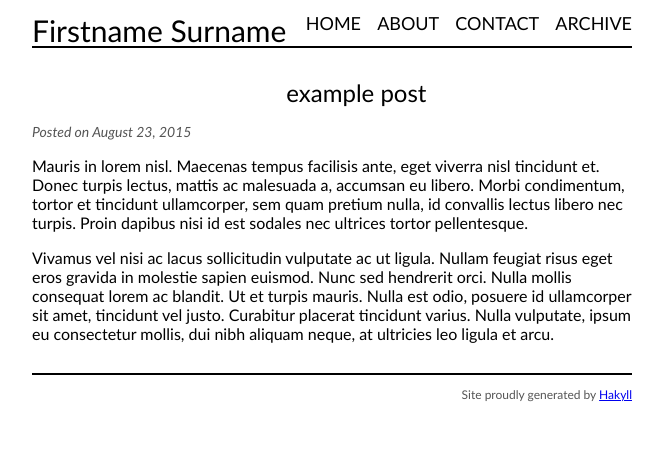
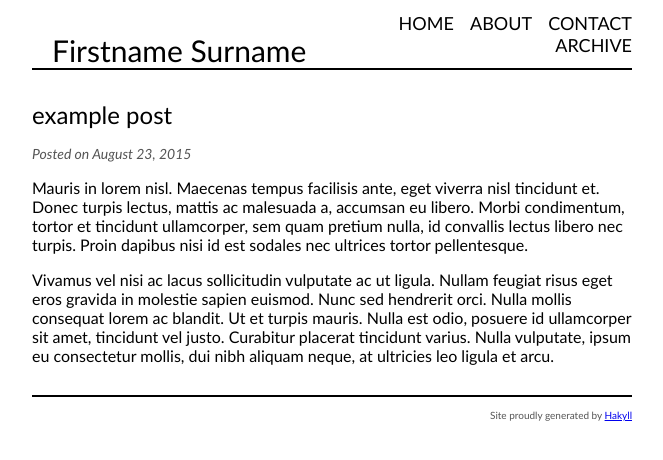
Before and after one commit to thistlesticks/thistlesticks.github.io, a plain HTML site: page docs/posts/2015-08-23-example.html in a window 1280 px wide. Shown: the whole page, without its empty margins (308-971 px from the left). Drawn offline with Linux system fonts and the light colour scheme.

Commit message:
Experiment with padding

```diff
--- a/css/default.css
+++ b/css/default.css
@@ -17,8 +17,8 @@ div#logo a {
     float: left;
     font-size: 30px;
     font-weight: normal;
-    margin-bottom: 40px;
     text-decoration: none;
+    padding: 20px 20px 20px 20px
 }
 
 div#header #navigation {
@@ -37,7 +37,7 @@ div#header #navigation a {
 div#footer {
     border-top: solid 2px black;
     color: #555;
-    font-size: 12px;
+    font-size: 10px;
     margin-top: 30px;
     padding: 12px 0px 12px 0px;
     text-align: right;
--- a/docs/css/default.css
+++ b/docs/css/default.css
@@ -1 +1 @@
-body{color:black;font-size:16px;font-family:"Gill Sans",sans-serif;margin:0px auto 0px auto;width:600px}div#header{border-bottom:2px solid black;margin-bottom:30px;padding:12px 0px 12px 0px}div#logo a{color:black;float:left;font-size:30px;font-weight:normal;margin-bottom:40px;text-decoration:none}div#header #navigation{text-align:right}div#header #navigation a{color:black;font-size:18px;font-weight:normal;margin-left:12px;text-decoration:none;text-transform:uppercase}div#footer{border-top:solid 2px black;color:#555;font-size:12px;margin-top:30px;padding:12px 0px 12px 0px;text-align:right}h1{font-size:24px;font-weight:normal}h2{font-size:20px;font-weight:normal}div.info{color:#555;font-size:14px;font-style:italic}
+body{color:black;font-size:16px;font-family:"Gill Sans",sans-serif;margin:0px auto 0px auto;width:600px}div#header{border-bottom:2px solid black;margin-bottom:30px;padding:12px 0px 12px 0px}div#logo a{color:black;float:left;font-size:30px;font-weight:normal;text-decoration:none;padding:20px 20px 20px 20px}div#header #navigation{text-align:right}div#header #navigation a{color:black;font-size:18px;font-weight:normal;margin-left:12px;text-decoration:none;text-transform:uppercase}div#footer{border-top:solid 2px black;color:#555;font-size:10px;margin-top:30px;padding:12px 0px 12px 0px;text-align:right}h1{font-size:24px;font-weight:normal}h2{font-size:20px;font-weight:normal}div.info{color:#555;font-size:14px;font-style:italic}
```
